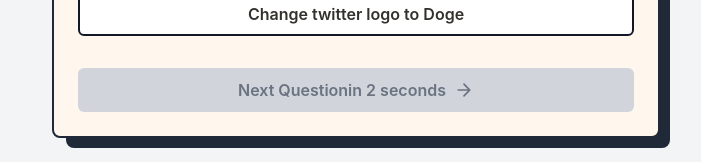
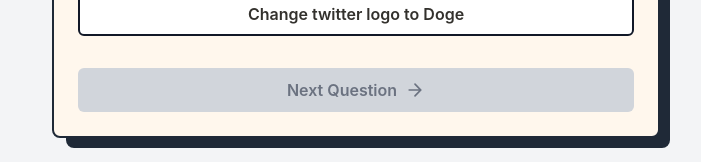
Before and after one commit to bodhish/ultra-pulse, a Next.js app: page / in a window 1280 px wide. Both pictures are taken after a click on the button "Start Quiz". Shown: the part 651-813 px from the top of the page, without its empty margins (284-985 px from the left). Built offline with nearby package versions, Linux system fonts and the light colour scheme; no server answers.

Commit message:
Update button logic

```diff
--- a/components/Questions.jsx
+++ b/components/Questions.jsx
@@ -55,16 +55,18 @@
       <div className="mt-8">
         <button
           className="btn border-2 border-gray-800 bg-white hover:bg-gray-900 hover:text-white focus:text-white focus:bg-gray-900 button-xl w-full"
-          disabled={time < 4}
+          disabled={answerIndex == null || time < 4}
           onClick={() =>
             updateAnswer(setAnswerIndex, updateAnswerCB, answerIndex, setTime)
           }
         >
           {questions.length == questionNumber + 1
-            ? "Complete Quiz "
-            : "Next Question "}
+            ? "Complete Quiz"
+            : "Next Question"}
 
-          {time < 4 && <span> in {4 - time} seconds</span>}
+          {time < 4 && answerIndex && (
+            <span className="ml-1">in {4 - time} seconds</span>
+          )}
           <span className="ml-2">
             <svg
               className="w-5"
```
